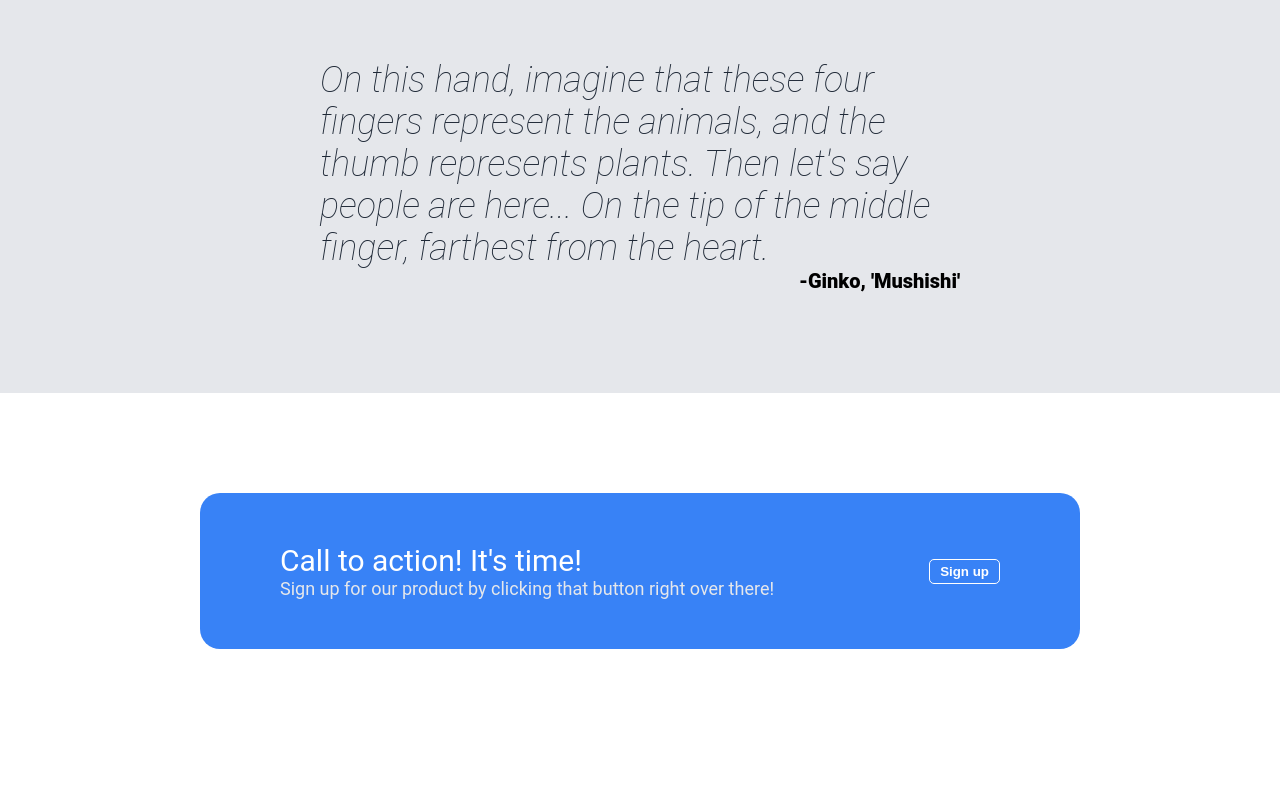
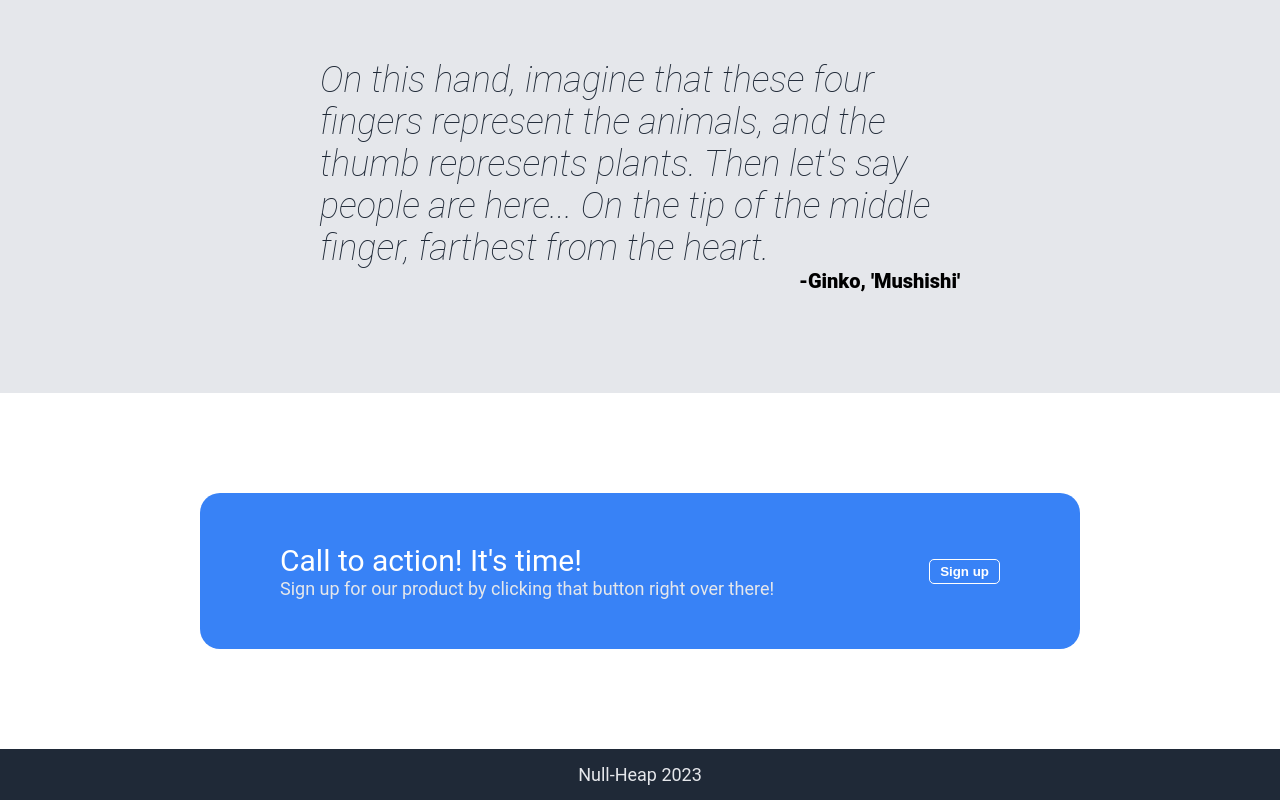
Before and after one commit to null-heap/Landing-Page, a plain HTML site: page index.html in a window 1280 px wide. Shown: the part 1035-1835 px from the top of the page. Before the commit the page ends 1784 px from the top, so only its background shows below. Drawn offline with Linux system fonts and the light colour scheme.

Commit message:
added a footer

```diff
--- a/index.html
+++ b/index.html
@@ -67,5 +67,7 @@
             <button class="left-head-button action-button">Sign up</button>
         </div>
     </div>
+
+    <div class="footer"> Null-Heap 2023</div>
 </body>
 </html>
--- a/styles.css
+++ b/styles.css
@@ -59,7 +59,7 @@ a{
     font-weight: 900;
     color: #F9FAF8;
 }
-.left-head-subtext, .link, .action-body-main-sub{
+.left-head-subtext, .link, .action-body-main-sub, .footer{
     font-size: 18px;
     color: #E5E7EB;
 }
@@ -164,3 +164,9 @@ a{
     border: 1px solid white;
     margin-left: auto;
 }
+
+.footer{
+    text-align: center;
+    padding: 15px 0px;
+    background-color: #1F2937;
+}
```
